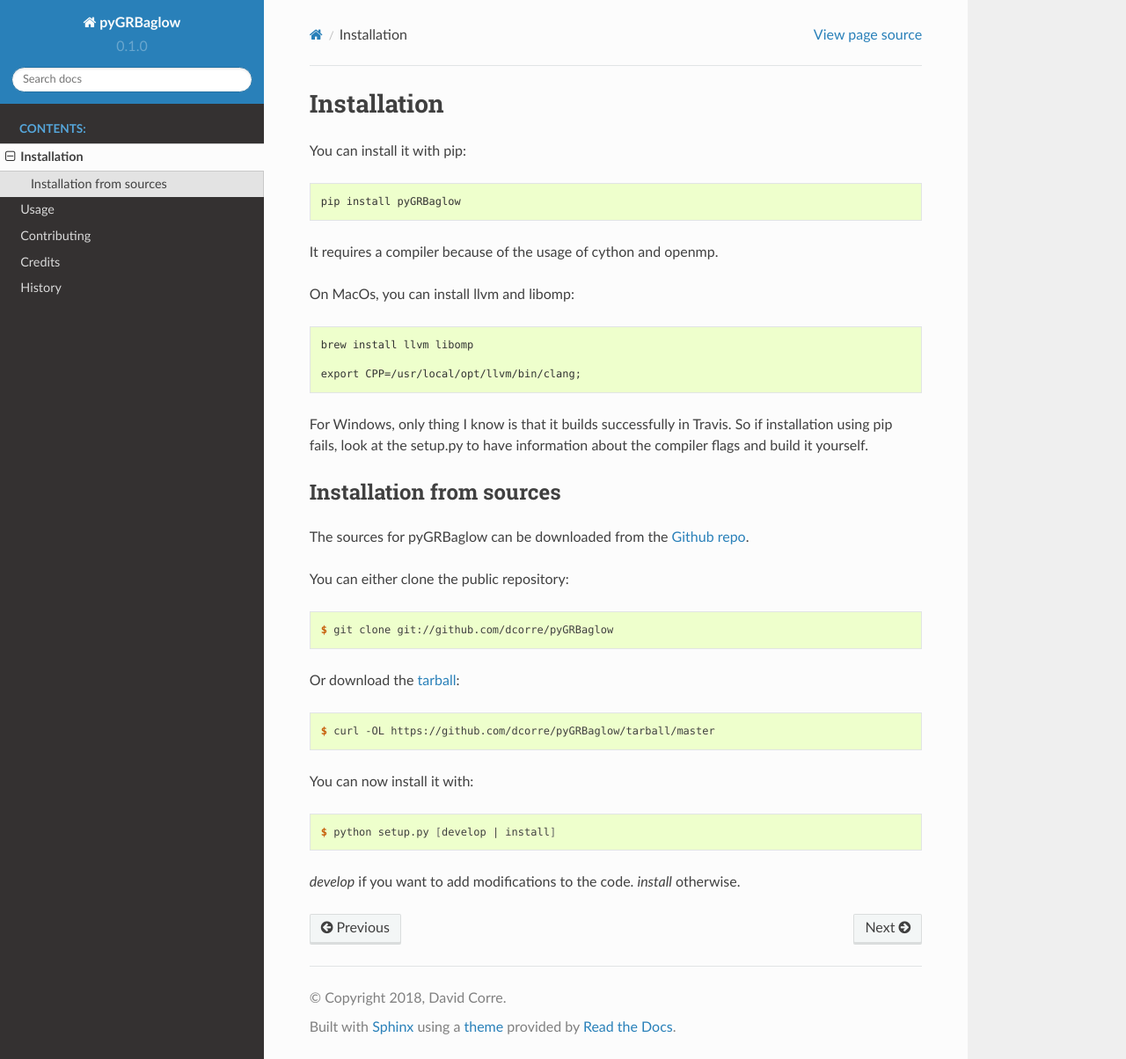
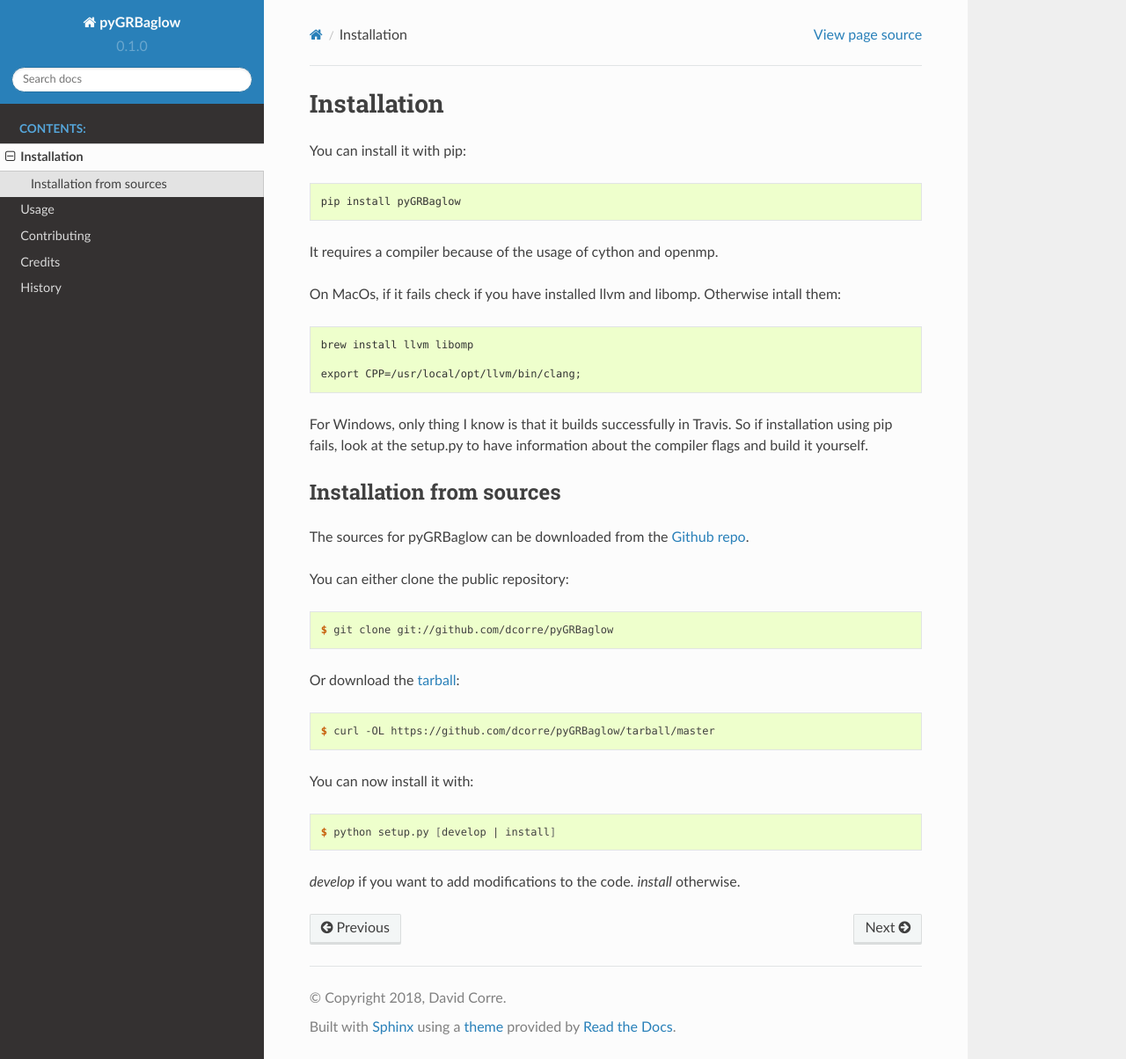
Before and after one commit to dcorre/pyGRBaglow, a Sphinx documentation site: the page built from docs/installation.rst, in a window 1280 px wide and 1204 px high. Shown: the whole window at 88% size. Built offline with Sphinx 7.4.7 and the Read the Docs theme 2.0.0, drawn with Linux system fonts in a browser that asks for light colours; pages that are not in the unit, such as notebooks, are missing from menus.

Commit message:
Added travis test python 3.5 + doc update

```diff
--- a/docs/installation.rst
+++ b/docs/installation.rst
@@ -12,7 +12,7 @@
 
 It requires a compiler because of the usage of cython and openmp.
 
-On MacOs, you can install llvm and libomp:
+On MacOs, if it fails check if you have installed llvm and libomp. Otherwise intall them:
 
 .. code-block:: console
 
```
Also changed, not shown: .travis.yml.
